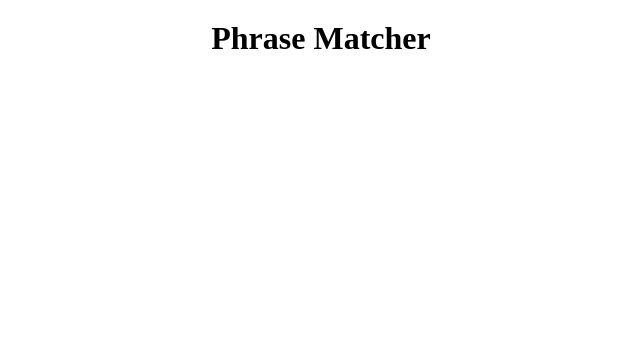
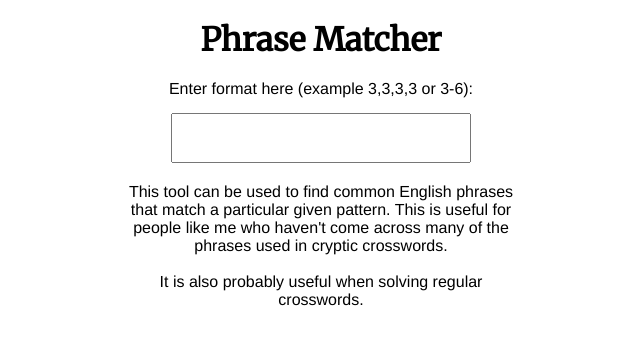
Before and after one commit to jamespwilliams/phrase-matcher, a plain HTML site: page index.html in a window 1280 px wide. Shown: the whole page, without its empty margins (319-959 px from the left). Drawn offline with Linux system fonts and the light colour scheme.

Commit message:
Continue adding basic structure to index.html

```diff
--- a/index.html
+++ b/index.html
@@ -2,13 +2,27 @@
 	<head>
 		<title>English Phrase Matcher</title>
 		<script src="js/jquery-3.3.1.min.js"></script>
-		<link rel="stylesheet" type="text/css" href="stylesheet.css">
+		<link rel="stylesheet" type="text/css" href="stylesheet.css"/>
+		<link href="https://fonts.googleapis.com/css?family=Merriweather" rel="stylesheet">
 	</head>
 
 	<body>
 		<div id="container">
 			<div id="inner-container">
 				<h1>Phrase Matcher</h1>
+
+				<caption id="format-caption">
+					Enter format here (example 3,3,3,3 or 3-6):
+				</caption>
+				<input id="format-input" type="text">
+
+				<footer id="description">
+					This tool can be used to find common English phrases that match
+					a particular given pattern. This is useful for people like me who
+					haven't come across many of the phrases used in cryptic crosswords.
+					</br></br>
+					It is also probably useful when solving regular crosswords.
+				</footer>
 			</div>
 		</div>
 	</body>
--- a/stylesheet.css
+++ b/stylesheet.css
@@ -1,11 +1,12 @@
 * {
 	margin: 0;
 	padding: 0;
+
+	font-family: Helvetica Neue,Helvetica,Arial,sans-serif;
 }
 
 #container {
 	display: flex;
-	align-items: center;
 	justify-content: center;
 }
 
@@ -14,5 +15,28 @@
 	width: 400px;
 	display: flex;
 	align-items: center;
+	flex-direction: column;
 	justify-content: center;
 }
+
+#inner-container h1 {
+	font-family: "Merriweather";
+	margin-bottom: 20px;
+}
+
+#format-input {
+	width: 300px;
+	height:50px;
+	font-size: 25px;
+	margin-top:15px;
+}
+
+#description {
+	margin-top: 20px;
+	text-align: center;
+}
+
+#format-caption {
+	margin-top: 20px;
+
+}
```
